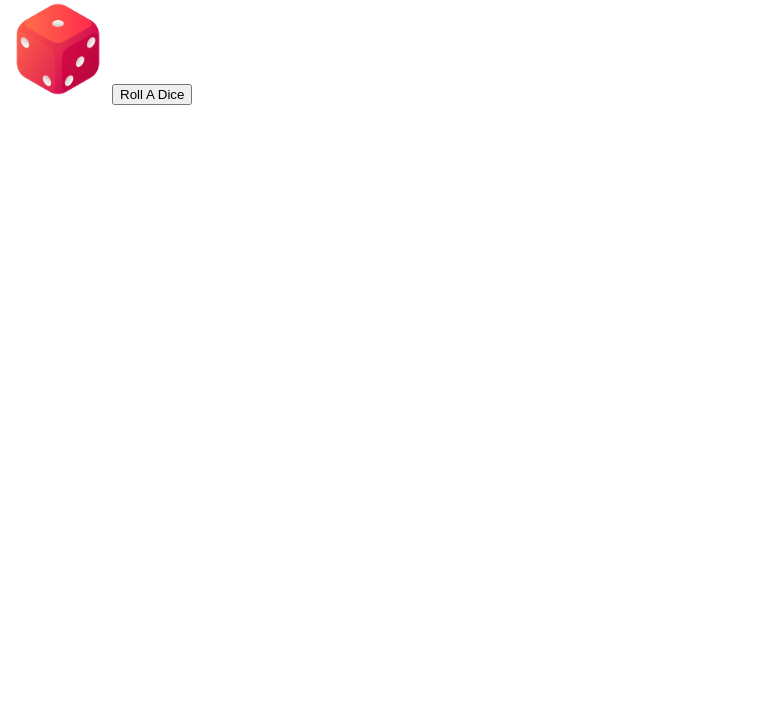
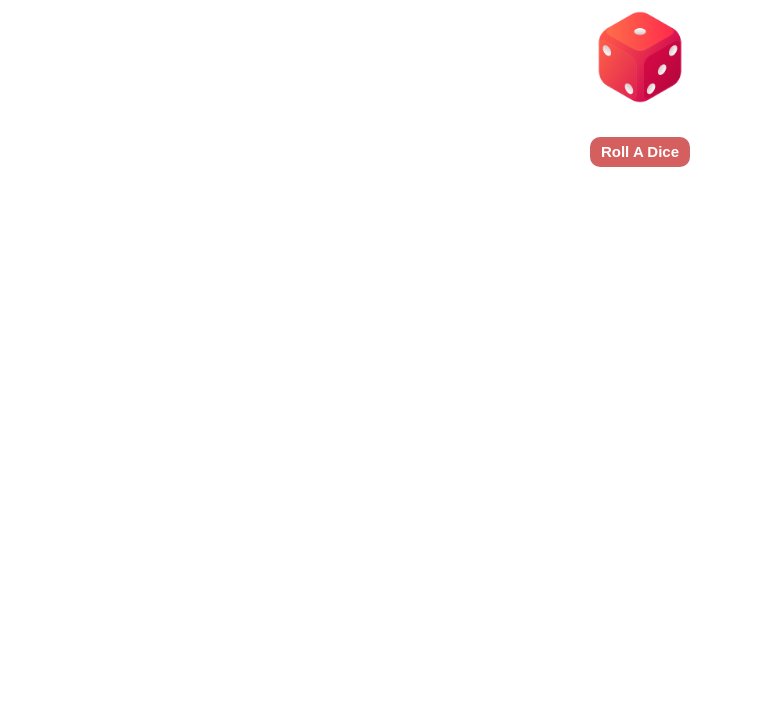
Before and after one commit to pratiksha950/Assignment-12, a plain HTML site: page index.html in a window 1280 px wide. Shown: the part 81-800 px from the top of the page, without its empty margins (0-772 px from the left). Drawn offline with Linux system fonts and the light colour scheme.

Commit message:
css added

```diff
--- a/index.html
+++ b/index.html
@@ -4,12 +4,14 @@
     <meta charset="UTF-8">
     <meta name="viewport" content="width=device-width, initial-scale=1.0">
     <title>Dice Roller</title>
+    <link rel="stylesheet" href="./style.css">
 </head>
 <body>
+    <div class="block1">
     <h1>Dice Roller</h1>
     <img src="./images/1.png" id="dice" height="100px" width="100px">
-    <button onclick="roll()">Roll A Dice</button>
-
+    <button onclick="roll()" id="btn">Roll A Dice</button>
+    </div>
     <script src="./dice.js" ></script>
 </body>
 </html>
--- a/style.css
+++ b/style.css
@@ -0,0 +1,20 @@
+.block1{
+    display: flex;
+    flex-direction: column;
+    justify-content: center;
+    align-items: center;
+}
+#btn{
+    height: 30px;
+    width: 100px;
+    background-color: rgb(213, 95, 95);
+    border: 2px solid rgb(207, 98, 98);
+    border-radius: 10px;
+    margin-top: 30px;
+    font-size: 15px;
+    color: white;
+    font-weight: 700;
+}
+h1{
+    color: rgb(91, 17, 17);
+}
```
